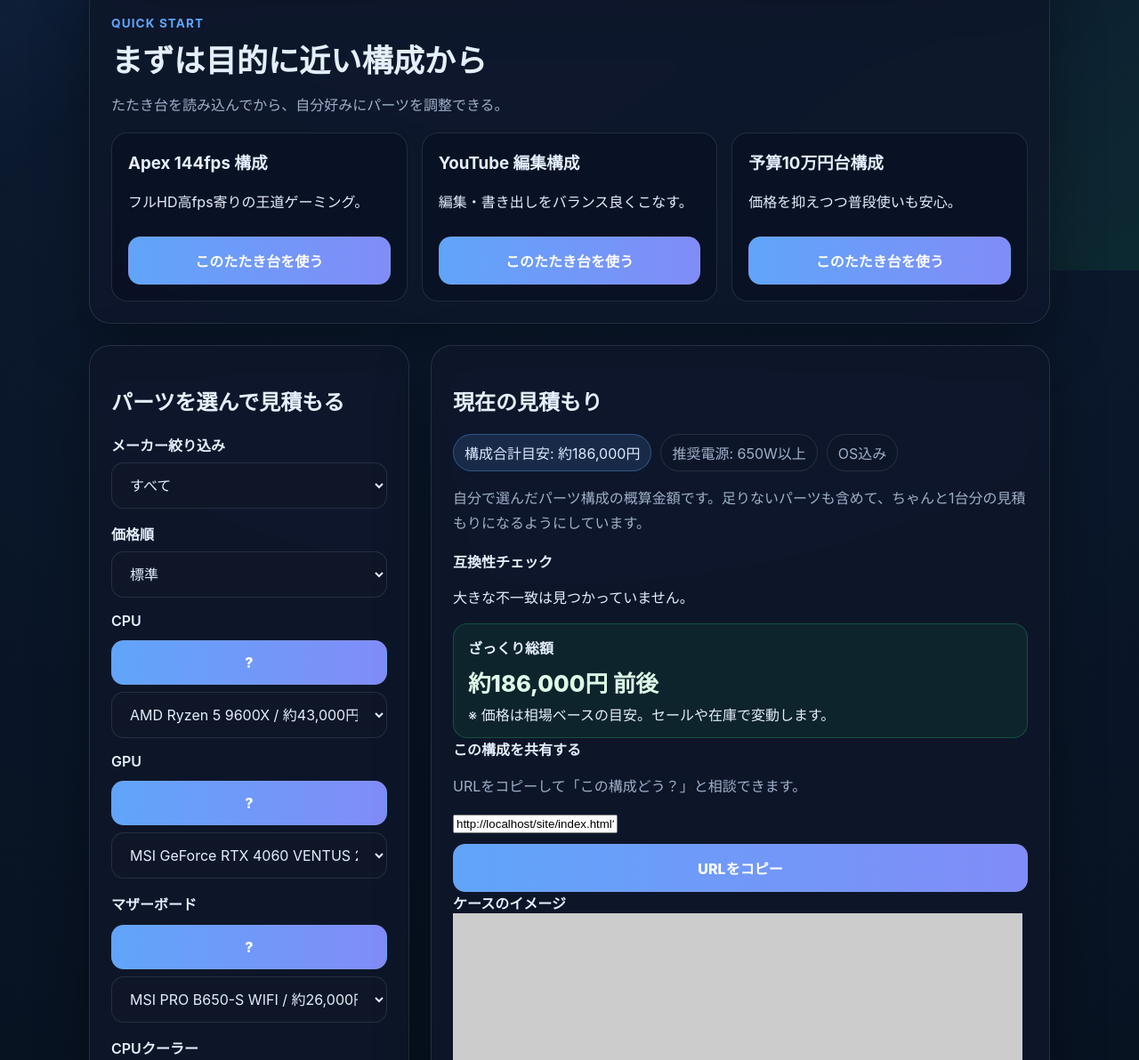
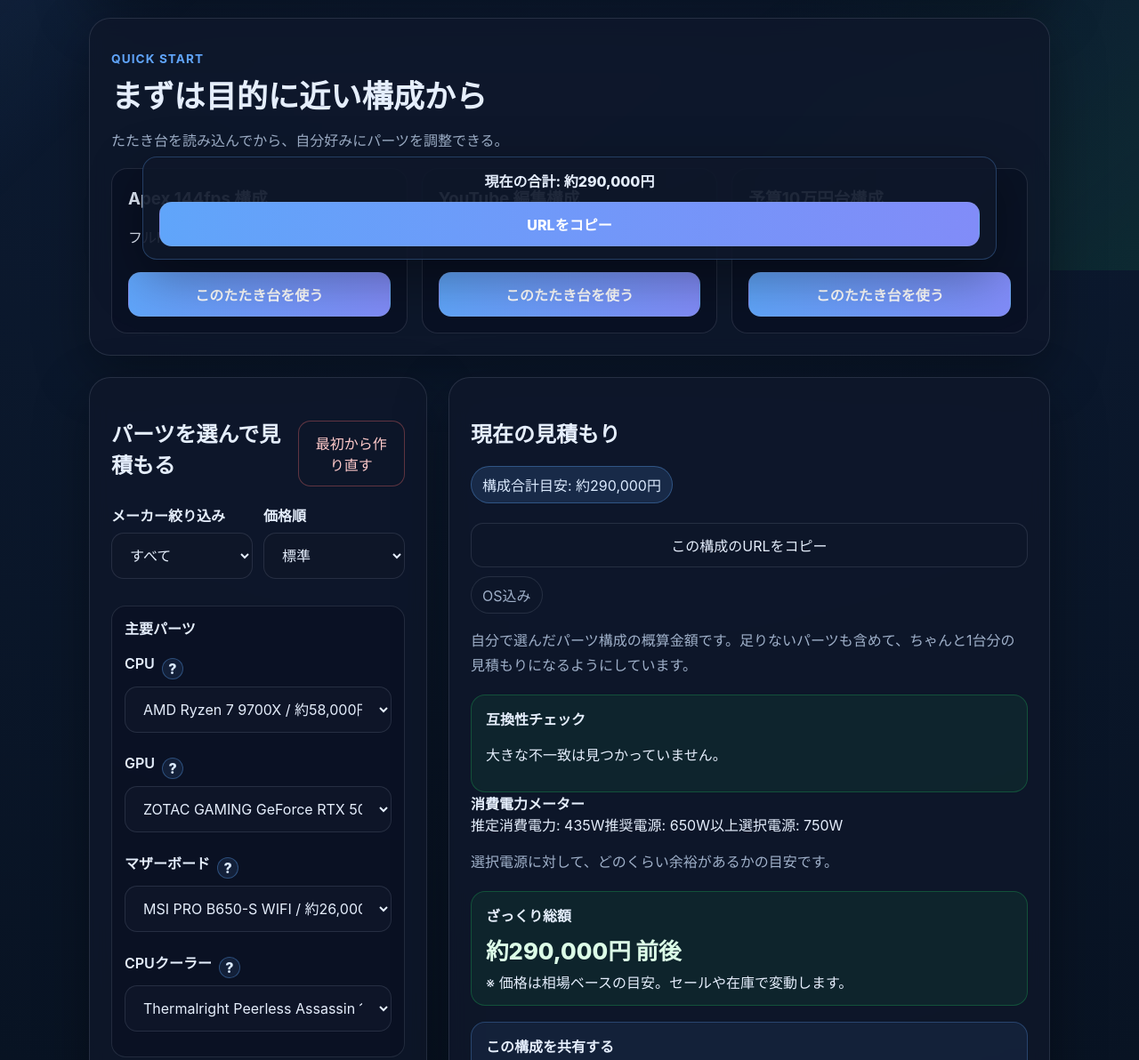
Before and after one commit to stone0141/PCgene, a website: page site/index.html in a window 1280 px wide. Shown: the part 496-1688 px from the top of the page at 89% size. Drawn offline with Linux system fonts and the light colour scheme; placeholder pictures from the web are drawn by us.

Commit message:
Improve shared build UX and mobile estimator

```diff
--- a/site/app.js
+++ b/site/app.js
@@ -1,4 +1,5 @@
 const STORAGE_KEY = 'pcgene-build-v1';
+const DEFAULT_BUILD = { cpu: 'r7-9700x', gpu: 'rtx-5070', motherboard: 'b650', cooler: 'pa120', memory: 'ddr5-16x2-6000', storage: 'sn850x-2tb', psu: 'rm750e', case: 'lancool-216', os: 'win11-home' };
 const catalog = {
   cpu: [
     { id: 'r5-9600x', name: 'AMD Ryzen 5 9600X', price: 43000, brand: 'amd', socket: 'am5', tdp: 65, rank: 2 },
@@ -54,7 +55,6 @@ const catalog = {
     { id: 'no-os', name: 'OSなし / Linux前提', price: 0 }
   ]
 };
-
 const helpTexts = {
   cpu: 'CPUはPCの頭脳。ゲームはGPU優先でも、配信や編集ならCPUも強めが安心。',
   gpu: 'GPUはゲーム性能の中心。重いゲームを高画質で遊ぶなら最優先で予算を割く。',
@@ -63,25 +63,23 @@ const helpTexts = {
   memory: '迷ったら32GBが無難。配信・編集・AIなら容量に余裕が欲しい。',
   psu: '電源は容量と品質が重要。ギリギリより少し余裕を持たせると安心。'
 };
-
 const presets = [
   { id: 'apex-144fps', title: 'Apex 144fps 構成', description: 'フルHD高fps寄りの王道ゲーミング。', picks: { cpu: 'r7-9700x', gpu: 'rtx-5070', motherboard: 'b650', cooler: 'pa120', memory: 'ddr5-16x2-6000', storage: 'sn850x-2tb', psu: 'rm750e', case: 'lancool-216', os: 'win11-home' } },
   { id: 'yt-edit', title: 'YouTube 編集構成', description: '編集・書き出しをバランス良くこなす。', picks: { cpu: 'cu7-265k', gpu: 'rtx-5070', motherboard: 'b860', cooler: 'ls720', memory: 'ddr5-32x2-6000', storage: '990pro-2tb', psu: 'rm750e', case: 'h5-flow-rgb', os: 'win11-home' } },
   { id: 'budget-100k', title: '予算10万円台構成', description: '価格を抑えつつ普段使いも安心。', picks: { cpu: 'r5-9600x', gpu: 'rtx-4060', motherboard: 'b650', cooler: 'ak400', memory: 'ddr5-16x2-5600', storage: 'sn770-1tb', psu: 'cx650', case: 'cc560-v2', os: 'no-os' } }
 ];
-
 function formatYen(value) { return `約${Number(value).toLocaleString()}円`; }
 function makeAmazonUrl(keyword) { return `https://www.amazon.co.jp/s?k=${encodeURIComponent(keyword)}`; }
 function makeRakutenUrl(keyword) { return `https://search.rakuten.co.jp/search/mall/${encodeURIComponent(keyword)}/`; }
 function findPart(category, id) { return catalog[category].find((item) => item.id === id); }
-function brandAllowed(item, filter) {
-  if (filter === 'all') return true;
-  return item.brand === filter;
-}
-function sortItems(items, order) {
-  if (order === 'price-asc') return [...items].sort((a, b) => a.price - b.price);
-  if (order === 'price-desc') return [...items].sort((a, b) => b.price - a.price);
-  return items;
+function brandAllowed(item, filter) { return filter === 'all' ? true : item.brand === filter; }
+function sortItems(items, order) { if (order === 'price-asc') return [...items].sort((a,b)=>a.price-b.price); if (order === 'price-desc') return [...items].sort((a,b)=>b.price-a.price); return items; }
+function showToast(message) {
+  const toast = document.getElementById('toast');
+  toast.textContent = message;
+  toast.hidden = false;
+  clearTimeout(showToast.timer);
+  showToast.timer = setTimeout(() => { toast.hidden = true; }, 2500);
 }
 function populateSelect(category, selectId, preserveValue = true) {
   const select = document.getElementById(selectId);
@@ -89,8 +87,7 @@ function populateSelect(category, selectId, preserveValue = true) {
   const brandFilter = document.getElementById('brand-filter')?.value || 'all';
   const sortOrder = document.getElementById('sort-order')?.value || 'default';
   let items = catalog[category];
-  if (category === 'cpu') items = items.filter((i) => brandAllowed(i, brandFilter));
-  if (category === 'gpu') items = items.filter((i) => brandAllowed(i, brandFilter));
+  if (category === 'cpu' || category === 'gpu') items = items.filter((i) => brandAllowed(i, brandFilter));
   items = sortItems(items, sortOrder);
   select.innerHTML = items.map((item) => `<option value="${item.id}">${item.name} / ${formatYen(item.price)}</option>`).join('');
   if (previous && items.some((i) => i.id === previous)) select.value = previous;
@@ -109,6 +106,7 @@ function getSelections() {
   };
 }
 function totalPrice(parts) { return Object.values(parts).reduce((sum, part) => sum + part.price, 0); }
+function estimatedUsage(cpu, gpu) { return cpu.tdp + gpu.watt + 120; }
 function recommendedWattage(cpu, gpu) { return Math.max(650, Math.ceil((cpu.tdp + gpu.watt + 250) / 50) * 50); }
 function compatibilityWarnings(parts) {
   const warnings = [];
@@ -125,16 +123,9 @@ function bottleneckWarning(parts) {
   if (cpuRank - gpuRank >= 3) return 'CPUに対してGPUが控えめです。ゲーム中心ならGPUを上げた方が満足度が高いかもしれません。';
   return null;
 }
-function partLinks(label, part) {
-  return `<div class="store-links"><a href="${makeAmazonUrl(part.name + ' ' + label)}" target="_blank" rel="noopener noreferrer">Amazonで見る</a><a href="${makeRakutenUrl(part.name + ' ' + label)}" target="_blank" rel="noopener noreferrer">楽天で見る</a></div>`;
-}
-function applyPreset(id) {
-  const preset = presets.find((item) => item.id === id);
-  if (!preset) return;
-  Object.entries(preset.picks).forEach(([key, value]) => { document.getElementById(`${key}-select`).value = value; });
-  renderEstimate();
-  document.getElementById('result').scrollIntoView({ behavior: 'smooth', block: 'start' });
-}
+function partLinks(label, part) { return `<div class="store-links"><a href="${makeAmazonUrl(part.name + ' ' + label)}" target="_blank" rel="noopener noreferrer">Amazonで見る</a><a href="${makeRakutenUrl(part.name + ' ' + label)}" target="_blank" rel="noopener noreferrer">楽天で見る</a></div>`; }
+function applyState(state) { Object.entries(state).forEach(([key, value]) => { const select = document.getElementById(`${key}-select`); if (select && select.querySelector(`option[value="${value}"]`)) select.value = value; }); }
+function applyPreset(id) { const preset = presets.find((item) => item.id === id); if (!preset) return; applyState(preset.picks); renderEstimate(); document.getElementById('result').scrollIntoView({ behavior: 'smooth', block: 'start' }); }
 function renderPresets() {
   const grid = document.getElementById('preset-grid');
   grid.innerHTML = presets.map((preset) => `<article class="preset-card"><h3>${preset.title}</h3><p>${preset.description}</p><button type="button" class="preset-button" data-preset="${preset.id}">このたたき台を使う</button></article>`).join('');
@@ -147,21 +138,14 @@ function updateShareUrl(parts) {
   history.replaceState({}, '', url);
   return url;
 }
-function saveState() {
-  const parts = getSelections();
-  localStorage.setItem(STORAGE_KEY, JSON.stringify({ cpu: parts.CPU.id, gpu: parts.GPU.id, motherboard: parts.Motherboard.id, cooler: parts.Cooler.id, memory: parts.Memory.id, storage: parts.Storage.id, psu: parts.PSU.id, case: parts.Case.id, os: parts.OS.id }));
-}
-function applySavedState(saved) {
-  Object.entries(saved).forEach(([key, value]) => {
-    const select = document.getElementById(`${key}-select`);
-    if (select && select.querySelector(`option[value="${value}"]`)) select.value = value;
-  });
-}
+function currentState(parts) { return { cpu: parts.CPU.id, gpu: parts.GPU.id, motherboard: parts.Motherboard.id, cooler: parts.Cooler.id, memory: parts.Memory.id, storage: parts.Storage.id, psu: parts.PSU.id, case: parts.Case.id, os: parts.OS.id }; }
+function saveState() { localStorage.setItem(STORAGE_KEY, JSON.stringify(currentState(getSelections()))); }
 function loadFromUrl() {
   const params = new URLSearchParams(location.search);
   const state = {};
   ['cpu','gpu','motherboard','cooler','memory','storage','psu','case','os'].forEach((key) => { const value = params.get(key); if (value) state[key] = value; });
-  if (Object.keys(state).length) applySavedState(state);
+  if (Object.keys(state).length) { applyState(state); showToast('共有された構成を読み込みました！'); return true; }
+  return false;
 }
 function setupResume() {
   const saved = localStorage.getItem(STORAGE_KEY);
@@ -169,61 +153,71 @@ function setupResume() {
   const button = document.getElementById('resume-button');
   button.hidden = false;
   button.addEventListener('click', () => {
-    applySavedState(JSON.parse(saved));
+    applyState(JSON.parse(saved));
     renderEstimate();
     button.hidden = true;
+    showToast('前回の構成を復元しました。');
   });
+}
+function resetBuild() {
+  applyState(DEFAULT_BUILD);
+  history.replaceState({}, '', location.pathname);
+  localStorage.removeItem(STORAGE_KEY);
+  renderEstimate();
+  showToast('構成を初期状態に戻しました。');
 }
 function renderEstimate() {
   const parts = getSelections();
   const total = totalPrice(parts);
+  const usage = estimatedUsage(parts.CPU, parts.GPU);
   const recWatt = recommendedWattage(parts.CPU, parts.GPU);
   const warnings = compatibilityWarnings(parts);
   const bottleneck = bottleneckWarning(parts);
   const shareUrl = updateShareUrl(parts);
   saveState();
-  document.getElementById('floating-total').textContent = `現在の合計: ${formatYen(total)}`;
+  document.getElementById('floating-total').innerHTML = `<span>現在の合計: ${formatYen(total)}</span><button type="button" id="copy-share-inline">URLをコピー</button>`;
   const partsHtml = Object.entries(parts).map(([label, part]) => `<div class="part"><div class="label">${label}</div><div><div class="name">${part.name}</div><div class="price">目安価格: ${formatYen(part.price)}</div>${partLinks(label, part)}</div></div>`).join('');
   const warningsHtml = warnings.length ? `<div class="warning-box"><strong>互換性 / 注意点</strong><ul>${warnings.map((w) => `<li>${w}</li>`).join('')}</ul></div>` : `<div class="ok-box"><strong>互換性チェック</strong><p>大きな不一致は見つかっていません。</p></div>`;
   const bottleneckHtml = bottleneck ? `<div class="warning-box subtle"><strong>簡易ボトルネック判定</strong><p>${bottleneck}</p></div>` : '';
+  const powerMeter = `<div class="power-box"><strong>消費電力メーター</strong><div class="power-stats"><span>推定消費電力: ${usage}W</span><span>推奨電源: ${recWatt}W以上</span><span>選択電源: ${parts.PSU.watt}W</span></div><div class="meter"><div class="meter-fill" style="width:${Math.min(100, Math.round((usage / parts.PSU.watt) * 100))}%"></div></div><p class="muted">選択電源に対して、どのくらい余裕があるかの目安です。</p></div>`;
   const casePreview = `<div class="case-preview"><strong>ケースのイメージ</strong><img src="${parts.Case.image}" alt="${parts.Case.name}" /></div>`;
   document.getElementById('result').innerHTML = `
     <h2>現在の見積もり</h2>
     <div class="summary">
       <span class="badge highlight">構成合計目安: ${formatYen(total)}</span>
-      <span class="badge">推奨電源: ${recWatt}W以上</span>
+      <button type="button" class="ghost-button" id="copy-share-main">この構成のURLをコピー</button>
       <span class="badge">OS込み</span>
     </div>
     <p class="lead">自分で選んだパーツ構成の概算金額です。足りないパーツも含めて、ちゃんと1台分の見積もりになるようにしています。</p>
     ${warningsHtml}
     ${bottleneckHtml}
+    ${powerMeter}
     <div class="estimate-box"><strong>ざっくり総額</strong><p>${formatYen(total)} 前後</p><span>※ 価格は相場ベースの目安。セールや在庫で変動します。</span></div>
     <div class="share-box"><strong>この構成を共有する</strong><p class="muted">URLをコピーして「この構成どう？」と相談できます。</p><div class="share-actions"><input type="text" readonly value="${shareUrl}" id="share-url" /><button type="button" id="copy-share">URLをコピー</button></div></div>
     ${casePreview}
     <div class="parts">${partsHtml}</div>
     <div class="adbox"><strong>見積もりの見方</strong><p class="muted">まずは CPU・GPU・マザーボード・クーラー・電源の整合性を見ると失敗しにくい。Windows代も含めて総額を見るのが初心者には重要です。</p></div>
   `;
-  document.getElementById('copy-share').addEventListener('click', async () => {
-    try { await navigator.clipboard.writeText(shareUrl); document.getElementById('copy-share').textContent = 'コピー済み'; setTimeout(() => { document.getElementById('copy-share').textContent = 'URLをコピー'; }, 1500); }
-    catch { const input = document.getElementById('share-url'); input.select(); document.execCommand('copy'); }
+  ['copy-share','copy-share-main','copy-share-inline'].forEach((id) => {
+    const el = document.getElementById(id);
+    if (!el) return;
+    el.addEventListener('click', async () => {
+      try { await navigator.clipboard.writeText(shareUrl); showToast('共有URLをコピーしました。'); }
+      catch { const input = document.getElementById('share-url'); if (input) { input.select(); document.execCommand('copy'); } }
+    });
   });
 }
-
-function bindHelpButtons() {
-  document.querySelectorAll('[data-help]').forEach((button) => {
-    button.addEventListener('click', () => { document.getElementById('help-text').textContent = helpTexts[button.dataset.help] || '説明は準備中です。'; });
-  });
-}
-function refreshSelects() {
-  ['cpu','gpu','motherboard','cooler','memory','storage','psu','case','os'].forEach((key) => populateSelect(key, `${key}-select`));
-}
+function bindHelpButtons() { document.querySelectorAll('[data-help]').forEach((button) => button.addEventListener('click', () => { document.getElementById('help-text').textContent = helpTexts[button.dataset.help] || '説明は準備中です。'; })); }
+function refreshSelects() { ['cpu','gpu','motherboard','cooler','memory','storage','psu','case','os'].forEach((key) => populateSelect(key, `${key}-select`)); }
 
 document.getElementById('brand-filter').addEventListener('change', () => { refreshSelects(); renderEstimate(); });
 document.getElementById('sort-order').addEventListener('change', () => { refreshSelects(); renderEstimate(); });
+document.getElementById('reset-button').addEventListener('click', resetBuild);
 refreshSelects();
 renderPresets();
-loadFromUrl();
+const loadedFromUrl = loadFromUrl();
 setupResume();
 bindHelpButtons();
 document.getElementById('pc-form').addEventListener('submit', (event) => { event.preventDefault(); renderEstimate(); });
+if (!loadedFromUrl) applyState(DEFAULT_BUILD);
 renderEstimate();
--- a/site/index.html
+++ b/site/index.html
@@ -6,14 +6,16 @@
     <title>PCgene - 自作PC見積もりジェネレーター</title>
     <meta name="description" content="CPU・GPU・マザーボード・クーラー・OSまで自分で選んで、初心者でもわかりやすくPC構成の見積もりを作れるPCgene。" />
     <meta property="og:title" content="PCgene - 自作PC見積もりジェネレーター" />
-    <meta property="og:description" content="好きなパーツを選んでPC構成の見積もりを作成。初心者向けの互換性警告や価格目安つき。" />
+    <meta property="og:description" content="PCパーツを選んで一発見積もり。互換性チェック・推奨電源・共有URLつき。" />
     <meta property="og:type" content="website" />
     <meta property="og:url" content="https://stone0141.github.io/PCgene/" />
+    <meta property="og:image" content="https://placehold.co/1200x630/0f172a/e2e8f0?text=PCgene+PC%E3%83%91%E3%83%BC%E3%83%84%E3%82%92%E9%81%B8%E3%82%93%E3%81%A7%E4%B8%80%E7%99%BA%E8%A6%8B%E7%A9%8D%E3%82%82%E3%82%8A" />
     <meta name="twitter:card" content="summary_large_image" />
     <link rel="stylesheet" href="./styles.css" />
   </head>
   <body>
     <div class="bg"></div>
+    <div id="toast" class="toast" hidden></div>
     <main class="container">
       <section class="hero card">
         <div class="hero-copy">
@@ -49,7 +51,10 @@
         <form id="pc-form" class="card form-panel">
           <div class="panel-head">
             <h2>パーツを選んで見積もる</h2>
+            <div class="panel-actions">
               <button type="button" class="ghost-button" id="resume-button" hidden>前回の続きから再開</button>
+              <button type="button" class="ghost-button danger" id="reset-button">最初から作り直す</button>
+            </div>
           </div>
 
           <div class="toolbar">
@@ -73,50 +78,49 @@
             </label>
           </div>
 
+          <details class="parts-group" open>
+            <summary>主要パーツ</summary>
             <label>
               <span>CPU <button type="button" class="help-inline" data-help="cpu">?</button></span>
               <select name="cpu" id="cpu-select" required></select>
             </label>
-
             <label>
               <span>GPU <button type="button" class="help-inline" data-help="gpu">?</button></span>
               <select name="gpu" id="gpu-select" required></select>
             </label>
-
             <label>
               <span>マザーボード <button type="button" class="help-inline" data-help="motherboard">?</button></span>
               <select name="motherboard" id="motherboard-select" required></select>
             </label>
-
             <label>
               <span>CPUクーラー <button type="button" class="help-inline" data-help="cooler">?</button></span>
               <select name="cooler" id="cooler-select" required></select>
             </label>
+          </details>
 
+          <details class="parts-group" open>
+            <summary>その他パーツ</summary>
             <label>
               <span>メモリ <button type="button" class="help-inline" data-help="memory">?</button></span>
               <select name="memory" id="memory-select" required></select>
             </label>
-
             <label>
               <span>ストレージ</span>
               <select name="storage" id="storage-select" required></select>
             </label>
-
             <label>
               <span>電源 <button type="button" class="help-inline" data-help="psu">?</button></span>
               <select name="psu" id="psu-select" required></select>
             </label>
-
             <label>
               <span>ケース</span>
               <select name="case" id="case-select" required></select>
             </label>
-
             <label>
               <span>OS</span>
               <select name="os" id="os-select" required></select>
             </label>
+          </details>
 
           <button type="submit">この構成で見積もる</button>
 
--- a/site/styles.css
+++ b/site/styles.css
@@ -6,6 +6,7 @@
   --muted: #9fb0c9;
   --accent: #60a5fa;
   --accent-2: #22c55e;
+  --warn: #f87171;
   --shadow: 0 20px 60px rgba(0, 0, 0, 0.35);
 }
 * { box-sizing: border-box; }
@@ -26,7 +27,7 @@ body {
   z-index: 1;
   max-width: 1120px;
   margin: 0 auto;
-  padding: 40px 20px 80px;
+  padding: 40px 20px 110px;
 }
 .card {
   background: var(--panel);
@@ -35,8 +36,9 @@ body {
   box-shadow: var(--shadow);
   backdrop-filter: blur(10px);
 }
-.hero, .quick-presets, .form-panel, .result-panel { padding: 24px; }
-.hero, .quick-presets { margin-bottom: 24px; }
+.hero, .quick-presets, .form-panel, .result-panel, .notice-bar { padding: 24px; }
+.hero, .quick-presets, .notice-bar { margin-bottom: 24px; }
+.notice-bar p { margin: 0; color: var(--muted); }
 .eyebrow {
   color: var(--accent);
   font-size: 0.85rem;
@@ -51,7 +53,7 @@ body {
 }
 .section-head h2 { font-size: clamp(1.5rem, 4vw, 2.2rem); }
 .lead, .muted { color: var(--muted); line-height: 1.8; }
-.hero-points, .summary, .store-links, .preset-grid {
+.hero-points, .summary, .store-links {
   display: flex;
   flex-wrap: wrap;
   gap: 10px;
@@ -81,26 +83,51 @@ body {
   background: rgba(2, 6, 23, 0.28);
 }
 .preset-card h3 { margin-top: 0; }
-.preset-button, button {
-  width: 100%;
+.preset-button, button, .ghost-button {
   border-radius: 14px;
   border: 1px solid var(--line);
-  padding: 14px 16px;
+  padding: 12px 14px;
   font: inherit;
+  cursor: pointer;
+}
+button, .preset-button {
+  width: 100%;
   margin-top: 12px;
   background: linear-gradient(90deg, var(--accent), #818cf8);
   color: white;
   font-weight: 800;
-  cursor: pointer;
 }
+.ghost-button {
+  background: rgba(15, 23, 42, 0.7);
+  color: var(--text);
+}
+.ghost-button.danger { border-color: rgba(248,113,113,.35); color: #fecaca; }
 .grid {
   display: grid;
-  grid-template-columns: 360px 1fr;
+  grid-template-columns: 380px 1fr;
   gap: 24px;
 }
+.panel-head, .panel-actions, .toolbar, .share-actions {
+  display: flex;
+  gap: 10px;
+}
+.panel-head { justify-content: space-between; align-items: center; margin-bottom: 8px; }
+.panel-actions { flex-wrap: wrap; }
+.toolbar {
+  display: grid;
+  grid-template-columns: 1fr 1fr;
+  gap: 12px;
+  margin-bottom: 12px;
+}
 label { display: block; margin-bottom: 16px; }
-label span { display: block; margin-bottom: 8px; font-weight: 600; }
-select {
+label span, summary {
+  display: flex;
+  align-items: center;
+  gap: 8px;
+  margin-bottom: 8px;
+  font-weight: 600;
+}
+select, .share-actions input {
   width: 100%;
   border-radius: 14px;
   border: 1px solid var(--line);
@@ -109,7 +136,25 @@ select {
   background: rgba(15, 23, 42, 0.95);
   color: var(--text);
 }
-.mini-info, .estimate-box, .adbox {
+.help-inline {
+  width: 24px;
+  height: 24px;
+  padding: 0;
+  border-radius: 999px;
+  border: 1px solid rgba(96,165,250,.35);
+  background: rgba(96,165,250,.10);
+  color: #dbeafe;
+  font-weight: 800;
+}
+.parts-group {
+  margin: 14px 0;
+  padding: 12px 14px;
+  border: 1px solid var(--line);
+  border-radius: 16px;
+  background: rgba(2, 6, 23, 0.25);
+}
+.parts-group summary { cursor: pointer; margin-bottom: 10px; }
+.mini-info, .estimate-box, .adbox, .share-box, .warning-box, .ok-box, .case-preview {
   margin-top: 18px;
   padding: 14px 16px;
   border-radius: 16px;
@@ -118,15 +163,35 @@ select {
   background: rgba(2, 6, 23, 0.28);
   border: 1px solid var(--line);
 }
-.estimate-box {
+.estimate-box, .ok-box {
   border: 1px solid rgba(34,197,94,.28);
   background: rgba(34,197,94,.08);
+}
+.warning-box {
+  border: 1px solid rgba(248,113,113,.30);
+  background: rgba(248,113,113,.08);
+}
+.warning-box.subtle {
+  border-color: rgba(251,191,36,.25);
+  background: rgba(251,191,36,.08);
 }
 .estimate-box p {
   margin: 8px 0 6px;
   font-size: 1.6rem;
   font-weight: 800;
   color: #dcfce7;
+}
+.share-box, .case-preview {
+  border: 1px solid rgba(96,165,250,.28);
+  background: rgba(96,165,250,.08);
+}
+.case-preview img {
+  display: block;
+  width: 100%;
+  max-width: 420px;
+  border-radius: 12px;
+  margin-top: 12px;
+  border: 1px solid var(--line);
 }
 .parts {
   display: grid;
@@ -162,6 +227,40 @@ select {
   background: rgba(34,197,94,.08);
   border: 1px dashed rgba(34,197,94,.35);
 }
+.floating-total {
+  position: fixed;
+  left: 50%;
+  bottom: 12px;
+  transform: translateX(-50%);
+  width: min(960px, calc(100vw - 24px));
+  padding: 14px 18px;
+  border-radius: 16px;
+  background: rgba(15, 23, 42, 0.92);
+  border: 1px solid rgba(96,165,250,.28);
+  box-shadow: var(--shadow);
+  z-index: 20;
+  font-weight: 800;
+  text-align: center;
+}
+.toast {
+  position: fixed;
+  top: 18px;
+  right: 18px;
+  max-width: 320px;
+  padding: 12px 14px;
+  border-radius: 14px;
+  background: rgba(15, 23, 42, 0.96);
+  border: 1px solid rgba(96,165,250,.32);
+  box-shadow: var(--shadow);
+  z-index: 30;
+}
 @media (max-width: 920px) {
-  .grid, .preset-grid, .part { grid-template-columns: 1fr; }
+  .grid, .preset-grid, .part, .toolbar { grid-template-columns: 1fr; }
+  .panel-head { align-items: flex-start; flex-direction: column; }
+  .share-actions { flex-direction: column; }
+  .floating-total {
+    bottom: 0;
+    width: 100%;
+    border-radius: 16px 16px 0 0;
+  }
 }
```
Lines whose indentation alone changed are shown as unchanged.
